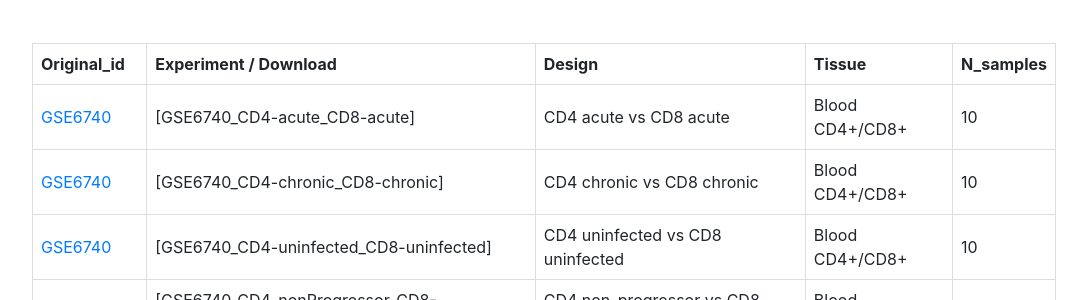
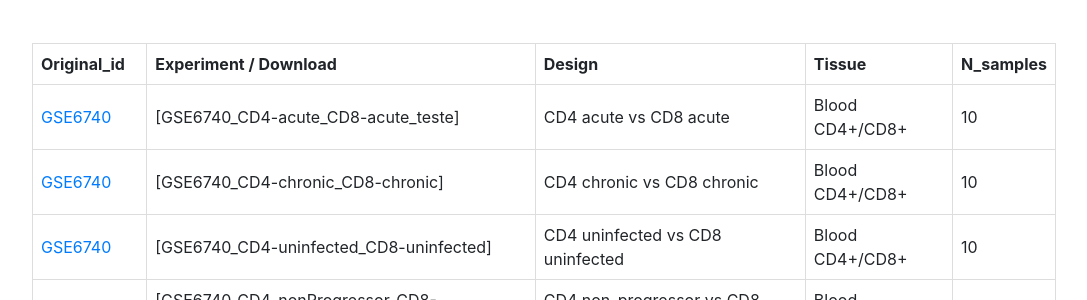
Before and after one commit to hihisiv/hihisiv.github.io, a Jekyll site: the page built from experiment_list.md, in a window 1280 px wide and 900 px high. Shown: the part 358-658 px from the top of the window, without its empty margins (96-1183 px from the left). Built offline with Jekyll 4.4.1, drawn with Linux system fonts in a browser that asks for light colours; nearby versions of some CDN libraries; a style sheet for code colours, icons or effects is not loaded.

Commit message:
changes in experiment list

```diff
--- a/experiment_list.md
+++ b/experiment_list.md
@@ -13,7 +13,7 @@ output:
 
 | Original_id                                                                 | Experiment / Download                                                                   | Design                                                       | Tissue               | N_samples |
 |-----------------------------------------------------------------------------|-----------------------------------------------------------------------------------------|--------------------------------------------------------------|----------------------|-----------|
-| [GSE6740](https://www.ncbi.nlm.nih.gov/geo/query/acc.cgi?acc=GSE6740)       | [GSE6740_CD4-acute_CD8-acute]                            | CD4 acute vs CD8 acute                                       | Blood CD4+/CD8+      | 10        |
+| [GSE6740](https://www.ncbi.nlm.nih.gov/geo/query/acc.cgi?acc=GSE6740)       | [GSE6740_CD4-acute_CD8-acute_teste]                            | CD4 acute vs CD8 acute                                       | Blood CD4+/CD8+      | 10        |
 | [GSE6740](https://www.ncbi.nlm.nih.gov/geo/query/acc.cgi?acc=GSE6740)       | [GSE6740_CD4-chronic_CD8-chronic]                        | CD4 chronic vs CD8 chronic                                   | Blood CD4+/CD8+      | 10        |
 | [GSE6740](https://www.ncbi.nlm.nih.gov/geo/query/acc.cgi?acc=GSE6740)       | [GSE6740_CD4-uninfected_CD8-uninfected]                  | CD4 uninfected vs CD8 uninfected                             | Blood CD4+/CD8+      | 10        |
 | [GSE6740](https://www.ncbi.nlm.nih.gov/geo/query/acc.cgi?acc=GSE6740)       | [GSE6740_CD4-nonProgressor_CD8-nonProgressor]            | CD4 non-progressor vs CD8 non-progressor                     | Blood CD4+/CD8+      | 10        |
```
